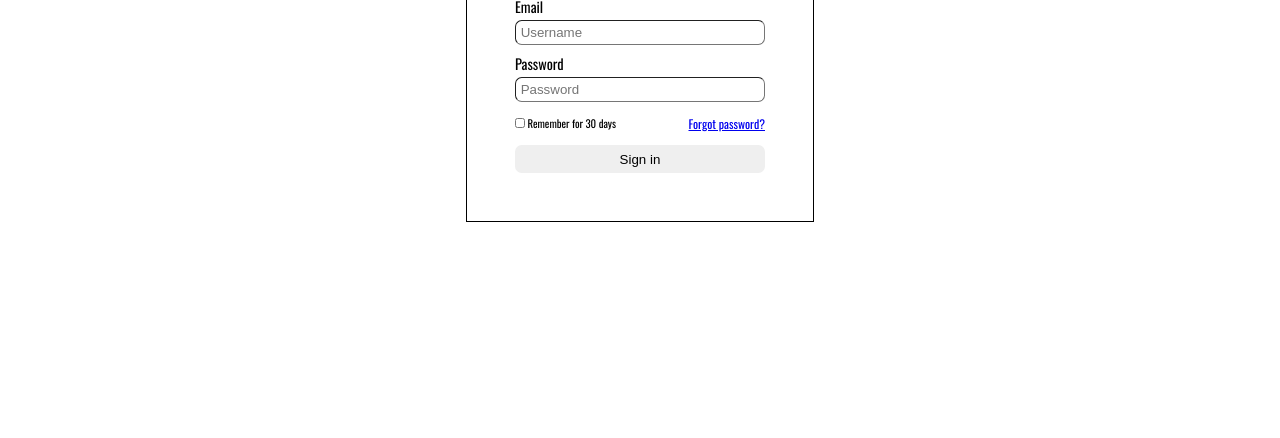
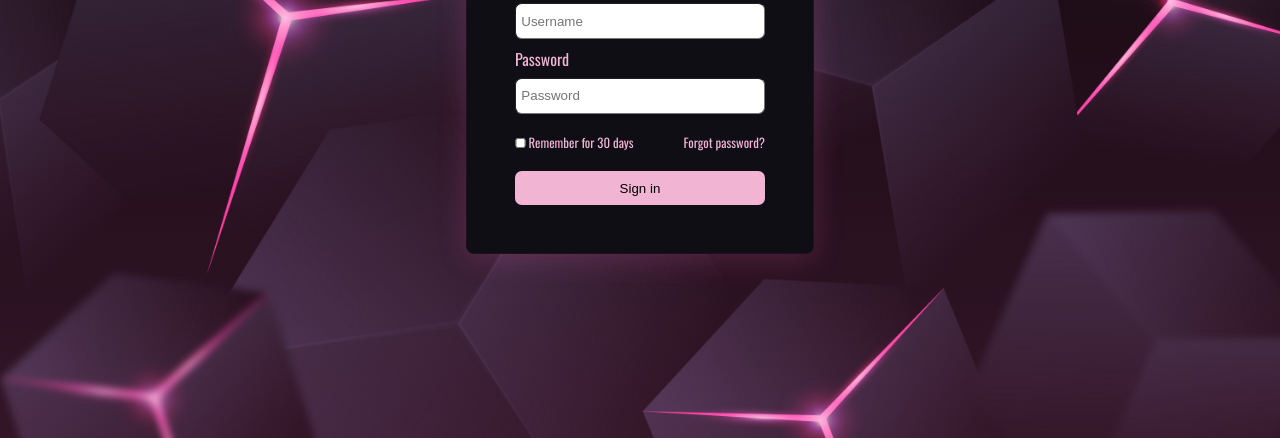
Before and after one commit to MilesAngels/login-ui-angels, a plain HTML site: page index.html in a window 1280 px wide. Shown: the part 362-800 px from the top of the page. Drawn offline with nearby package versions, Linux system fonts and the light colour scheme.

Commit message:
added background image and added gradient overlay over image

```diff
--- a/CSS/styles.css
+++ b/CSS/styles.css
@@ -8,6 +8,9 @@
     /* Fonts */
     --main-font: 'Oswald', sans-serif;
     /* Colors */
+    --main-color: rgb(242, 180, 211);
+    --secondary-color: rgb(255, 106, 193);
+    --tertiary-color: #FFFFFF;
 }
 
 main {
@@ -15,8 +18,10 @@ main {
     align-items: center;
     justify-content: center;
     height: 100vh;
-    background-image: ;
+    background: linear-gradient(rgb(255,106,193,0.05), rgb(255,106,193,0.2)),url(../ASSETS/3d-boxes.jpg) no-repeat center center fixed;
+    background-size: cover;
 }
+
 
 /* Form Stylings */
 #login-form {
@@ -25,14 +30,22 @@ main {
     display: flex;
     flex-direction: column;
     border: 1px solid black;
+    border-radius: 0.5em;
     padding: min(10%, 3em);
     margin: 10px;
+    /* From https://css.glass */
+    background: rgba(15,14,21, 1);
+    box-shadow: 0 4px 30px rgba(255, 106, 193, 0.2);
+    backdrop-filter: blur(7.2px);
+    -webkit-backdrop-filter: blur(7.2px);
+    border: 1px solid rgba(255, 106, 193, 0.05);
+    animation: fadein 3s;
 }
 
 #welcome {
     text-align: center;
-    padding: 0 0 15px 0;
-    gap: 10px;
+    margin: 0 0 1.5em 0;
+    color: var(--main-color);
 }
 
 .welcome-heading, label, #account-recovery {
@@ -40,7 +53,6 @@ main {
 }
 
 .welcome-heading {
-    /* margin: 0 0 10px 0; */
     font-size: 2.5em;
 }
 
@@ -48,15 +60,16 @@ main {
 
 }
 
-#login-form label {
-    margin: 0 0 0.2em 0;
-    font-size: 0.9em;
+#login-form > label {
+    margin: 0 0 0.4em 0;
+    font-size: 1em;
+    color: var(--main-color);
 }
 
 #username, #password {
     margin: 0 0 0.6em 0;
     height: 1.75em;
-    padding: 0 0.35em;
+    padding: 0.4em;
     border-radius: 0.5em;
     border-width: thin;
 }
@@ -64,18 +77,42 @@ main {
 .more-options {
     display: flex;
     justify-content: space-between;
-    font-size: 0.75em;
-    margin: 0.4em 0 1em 0;
+    font-size: 0.8em;
+    margin: 0.9em 0 1.5em 0;
+    color: var(--main-color);
 }
 
 .more-options #thirty-day-save {
     line-height: normal;
-    width: 0.75em;
-    height: 0.75em;
+    width: 0.8em;
+    height: 0.8em;
+}
+
+.more-options #account-recovery {
+    color: var(--main-color);
+    text-decoration: none;
+}
+
+input[type='checkbox'] {
+    accent-color: var(--main-color);
 }
 
 #submit-button {
-    padding: 0.5em 0;
+    padding: 0.7em 0;
     border-radius: 0.5em;
     border: none;
+    background-color: var(--main-color);
+    transition: all 0.5s ease-in-out;
+
 }
+
+#submit-button:hover {
+    background-color: var(--secondary-color);
+    color: var(--tertiary-color);
+}
+
+/* Fade In Animation */
+@keyframes fadein {
+    from { opacity: 0; }
+    to   { opacity: 1; }
+}
```
Also changed, not shown: ASSETS/3d-boxes.jpg (added).
